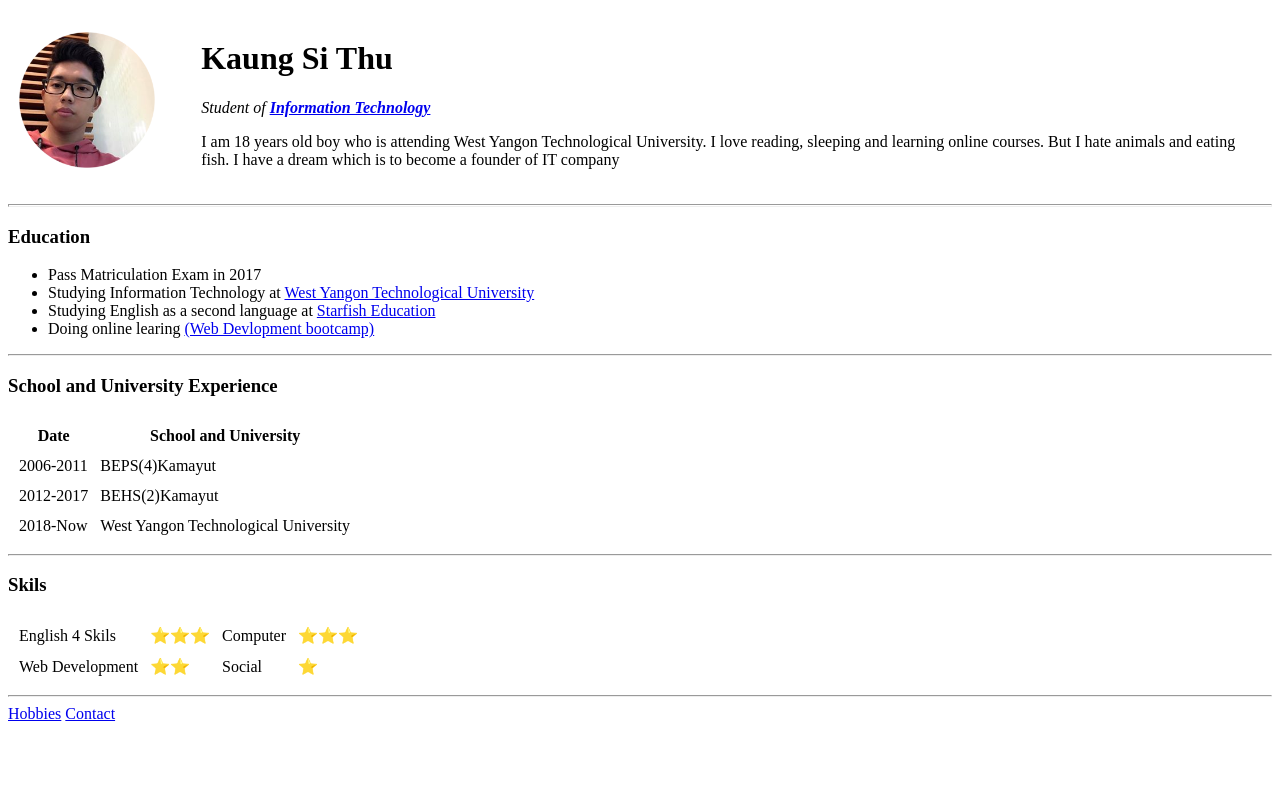
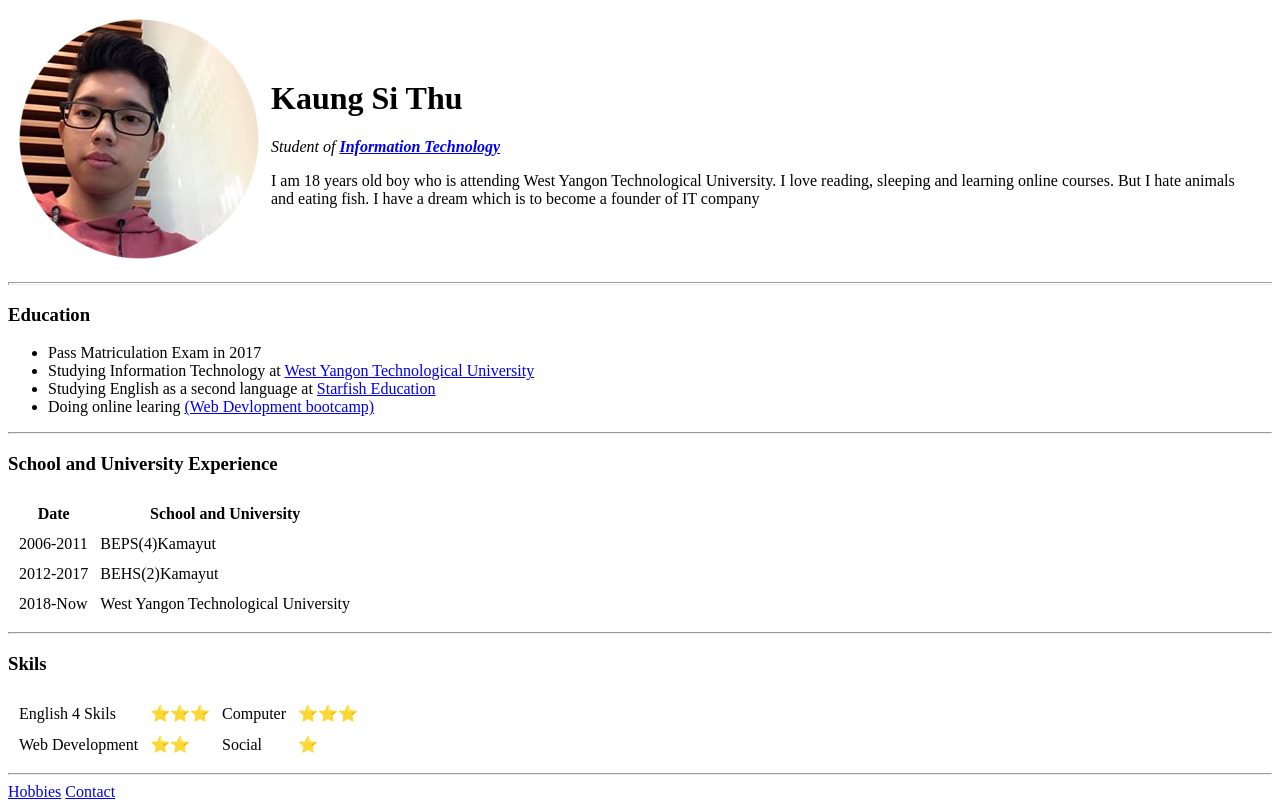
Before and after one commit to LearnerKg/cv, a plain HTML site: page index.html in a window 1280 px wide. Drawn offline with Linux system fonts and the light colour scheme.

Commit message:
Update index.html

```diff
--- a/index.html
+++ b/index.html
@@ -9,7 +9,7 @@
 <body>
   <table cellspacing="10">
     <tr>
-      <td><img src="image/kst.png" alt="KST's Personal Photo" height="60%" width="80%"></td>
+      <td><img src="image/kst.png" alt="KST's Personal Photo" ></td>
       <td>
         <h1>Kaung Si Thu</h1>
         <p><em>Student of <strong> <a href="http://www.wytu.edu.mm/"> Information Technology</a></strong></em></p>
```
